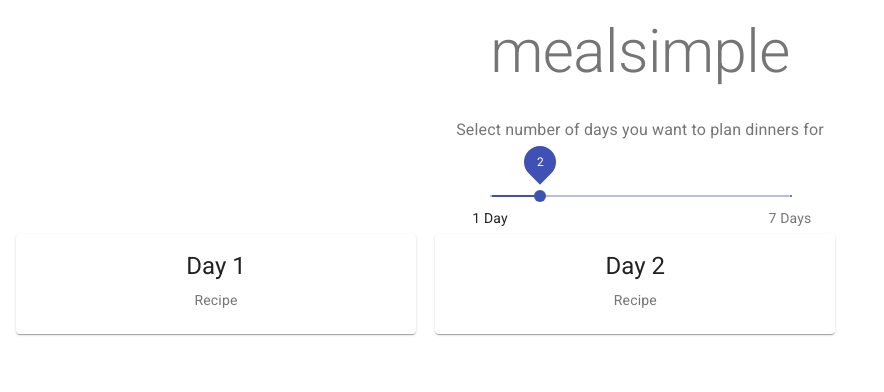
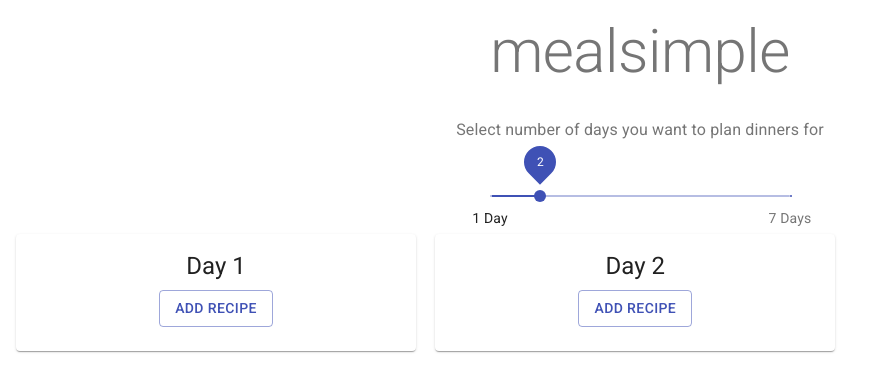
Before and after one commit to prigara/mealsimple, a React (Create React App) app: page / in a window 1280 px wide. Shown: the top 392 px of the page, without its empty margins (0-884 px from the left). Built offline with nearby package versions, Linux system fonts and the light colour scheme.

Commit message:
Add UI for adding a recipe

```diff
--- a/src/Components/DayCard/DayCard.js
+++ b/src/Components/DayCard/DayCard.js
@@ -1,9 +1,11 @@
+import Button from "@material-ui/core/Button";
 import Card from "@material-ui/core/Card";
 import CardContent from "@material-ui/core/CardContent";
 import {withStyles} from "@material-ui/core/styles";
 import Typography from "@material-ui/core/Typography";
+import PropTypes from 'prop-types';
 import React from "react";
-import PropTypes from 'prop-types';
+import RecipeForm from "../RecipeForm/RecipeForm";
 
 const styles = theme => ({
     dayCard: {
@@ -12,8 +14,19 @@ const styles = theme => ({
 });
 
 class DayCard extends React.Component {
+    constructor(props) {
+        super(props);
+        this.handleAddButtonClick = this.handleAddButtonClick.bind(this);
+        this.state = {addRecipeMode: false}
+    }
+
+    handleAddButtonClick() {
+        this.setState({addRecipeMode: true})
+    }
+
     render() {
         const {classes} = this.props;
+        const isAddRecipeMode = this.state.addRecipeMode;
 
         return (
             <Card className={classes.dayCard}>
@@ -21,9 +34,14 @@ class DayCard extends React.Component {
                     <Typography gutterBottom variant="h5" component="h2">
                         Day {this.props.dayNumber}
                     </Typography>
-                    <Typography variant="body2" color="textSecondary" component="p">
-                        Recipe
-                    </Typography>
+                    {!isAddRecipeMode &&
+                        <Button variant="outlined" color="primary" onClick={this.handleAddButtonClick}>
+                            Add Recipe
+                        </Button>
+                    }
+                    {isAddRecipeMode &&
+                        <RecipeForm classes={classes}/>
+                    }
                 </CardContent>
             </Card>
         )
--- /dev/null
+++ b/src/Components/RecipeForm/RecipeForm.js
@@ -0,0 +1,48 @@
+import Button from "@material-ui/core/Button";
+import {withStyles} from "@material-ui/core/styles";
+import TextField from "@material-ui/core/TextField";
+import React from "react";
+
+const styles = theme => ({
+    recipeForm: {
+        display: 'grid',
+        gridGap: '10px'
+    },
+    saveButton: {
+        marginTop: '20px'
+    }
+});
+
+class RecipeForm extends React.Component {
+    // eslint-disable-next-line no-useless-constructor
+    constructor(props) {
+        super(props);
+    }
+
+    render() {
+        const {classes} = this.props;
+
+        return (
+            <form className={classes.recipeForm} noValidate autoComplete="off">
+                <TextField id="recipe-name" label="Recipe name"/>
+                <TextField id="recipe-link" label="Link to the recipe"/>
+                <TextField
+                    id="ingredients-list"
+                    label="List of ingredients"
+                    placeholder="List of ingredients"
+                    multiline
+                />
+                <Button
+                    variant="text"
+                    color="primary"
+                    size="small"
+                    className={classes.saveButton}
+                >
+                    Save
+                </Button>
+            </form>
+        )
+    }
+}
+
+export default withStyles(styles, {withTheme: true})(RecipeForm);
```
